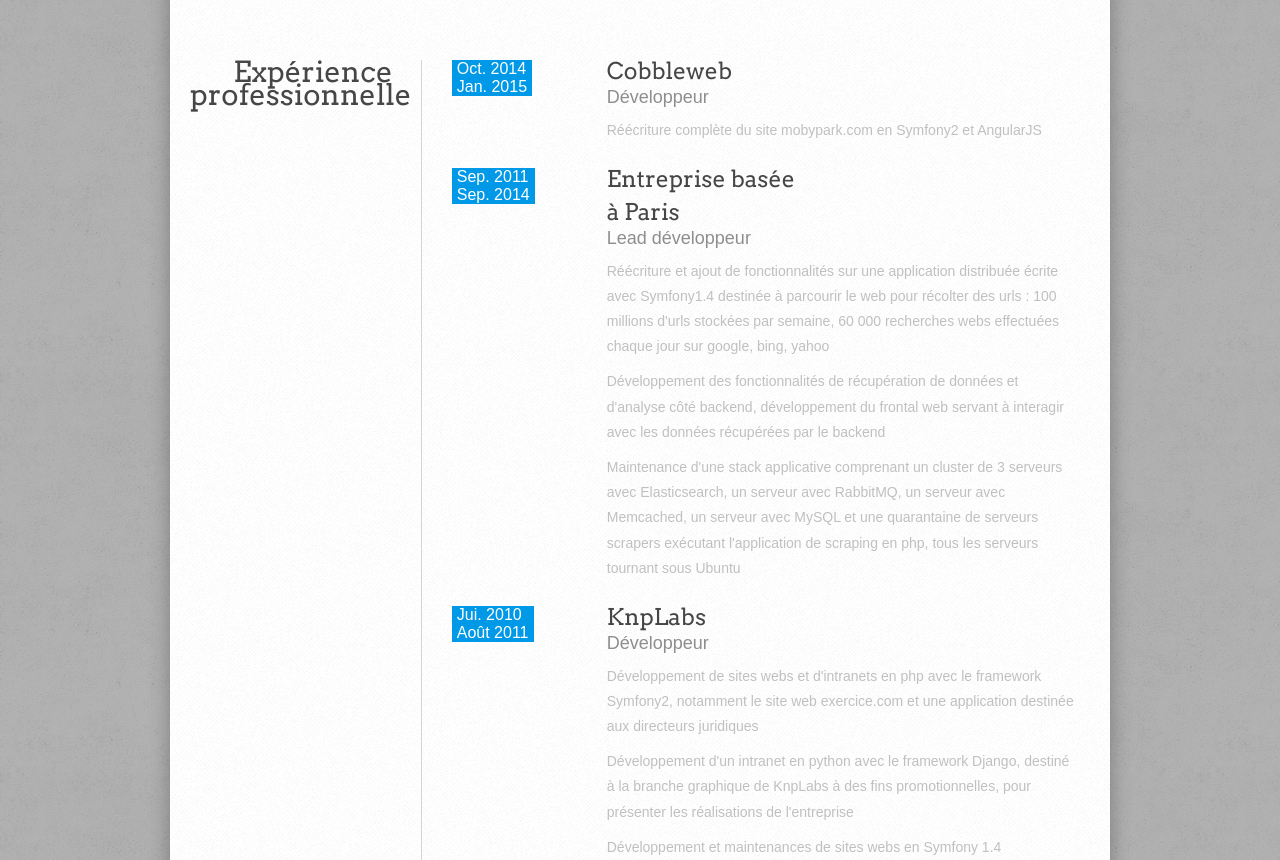
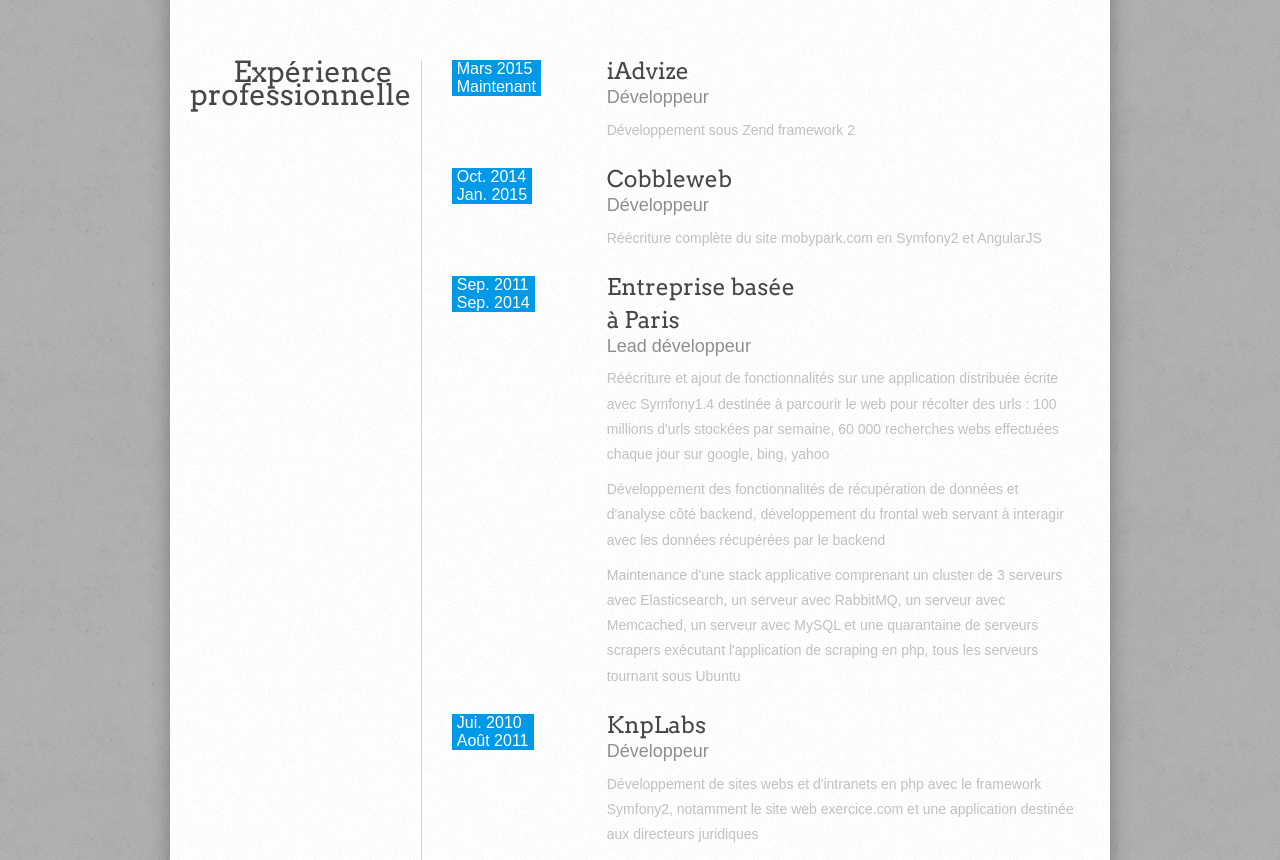
Before and after one commit to antham/antham.github.io, a plain HTML site: page index.html in a window 1280 px wide. Shown: the part 1427-2287 px from the top of the page. Drawn offline with nearby package versions, Linux system fonts and the light colour scheme; a web font is replaced by a local one.

Commit message:
Add last job

```diff
--- a/index.html
+++ b/index.html
@@ -162,7 +162,19 @@
               <h2>Expérience professionnelle</h2>
             </aside>
             <div class="span9">
-	      <div class="row-fluid">
+              <div class="row-fluid">
+		<article class="span12  borderleft par_el in_spacing">
+                  <span class="period">Mars 2015<br />Maintenant</span>
+		  <div class="bigspacing">
+                    <header>
+                      <h2>iAdvize</h2>
+                      <h3>Développeur</h3>
+                    </header>
+                    <p>Développement sous Zend framework 2</p>
+                  </div>
+		</article>
+              </div>
+              <div class="row-fluid">
 		<article class="span12  borderleft par_el in_spacing">
                   <span class="period">Oct. 2014 <br />Jan. 2015</span>
 		  <div class="bigspacing">
```
